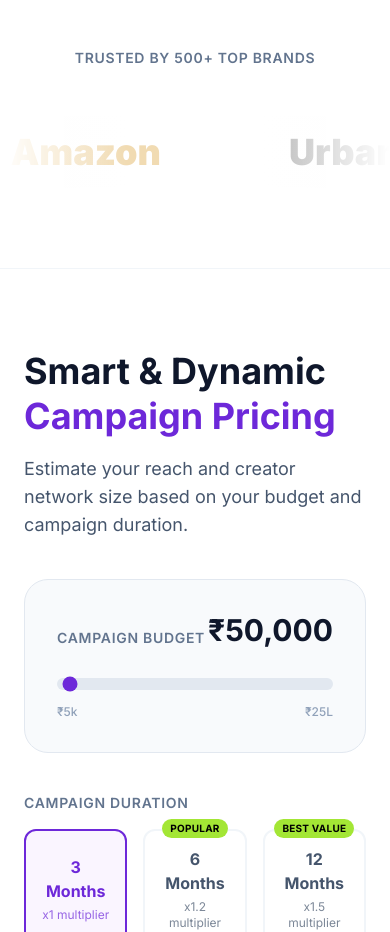
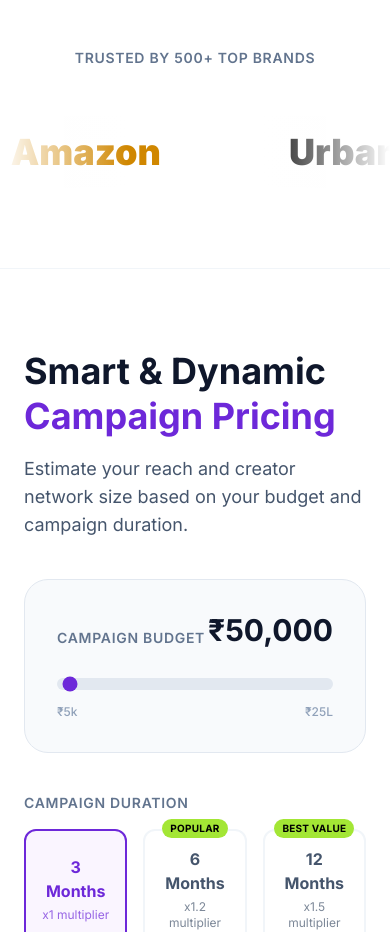
Before and after one commit to ghufrankhan7860/smart-share, a Next.js app: page / in a window 390 px wide. Shown: the part 1000-1932 px from the top of the page. Built offline with nearby package versions, Linux system fonts and the light colour scheme.

Commit message:
fixes color brand bar

```diff
--- a/components/SocialProof.tsx
+++ b/components/SocialProof.tsx
@@ -38,8 +38,8 @@ export default function SocialProof() {
                             key={i}
                             onClick={() => handleBrandClick(i)}
                             className={`text-4xl md:text-5xl font-black transition-all cursor-pointer ${brand.color} duration-500 transform ${activeBrand === i
-                                    ? "opacity-100 scale-110 saturate-100"
-                                    : "opacity-30 hover:opacity-100 hover:scale-110 md:saturate-0 md:hover:saturate-100"
+                                ? "md:opacity-100 scale-110 saturate-100"
+                                : "md:opacity-30 hover:opacity-100 hover:scale-110 md:saturate-0 md:hover:saturate-100"
                                 }`}
                         >
                             {brand.name}
```
